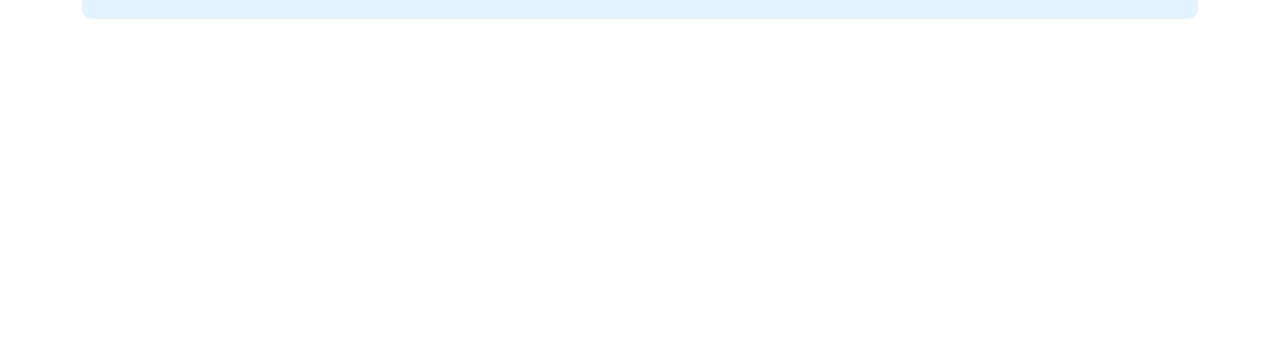
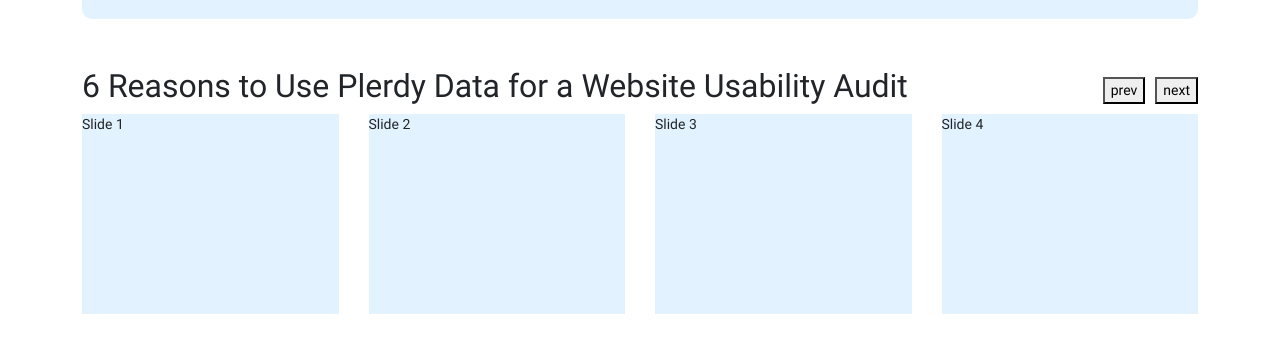
Before and after one commit to adwasar/Predy-test, a website built with Vite: page src/index.html in a window 1280 px wide. Shown: the part 739-1092 px from the top of the page. Before the commit the page ends 800 px from the top, so only its background shows below. Built offline with nearby package versions, Linux system fonts and the light colour scheme; files whose address does not match are found by name.

Commit message:
feat: primary slider

```diff
--- a/package.json
+++ b/package.json
@@ -14,6 +14,7 @@
   "dependencies": {
     "@popperjs/core": "^2.11.8",
     "bootstrap": "^5.3.3",
-    "sass": "^1.32.13"
+    "sass": "^1.32.13",
+    "swiper": "^11.1.9"
   }
 }
--- a/src/index.html
+++ b/src/index.html
@@ -42,12 +42,14 @@
       <div class="custom-hero__info">
         <div class="custom-hero__content">
           <h1 class="custom-hero__title">How to do a Website Audit to Improve SEO & Conversions</h1>
-          <p class="custom-hero__text">Usability auditing with the Plerdy tool is a comprehensive expert assessment of your website based on a
+          <p class="custom-hero__text">Usability auditing with the Plerdy tool is a comprehensive expert assessment of
+            your website based on a
             profound study of user behavior registered on it. Plerdy will provide you with crucial data based on which
             you
             will be able to run an efficient usability audit of your website, identify and fix SEO issues, and
             subsequently lead it to higher positions in search.</p>
-          <p class="custom-hero__sub-text">Thus, you'll compile a list of flaws in your website interface, navigation, and conversion path that can
+          <p class="custom-hero__sub-text">Thus, you'll compile a list of flaws in your website interface, navigation,
+            and conversion path that can
             eventually affect its micro and macro conversion rates.</p>
           <button class="custom-btn">Run the Plerdy tool</button>
         </div>
@@ -66,6 +68,27 @@
         <img class="custom-hero__img" src="./assets/img/user.png" alt="User">
       </div>
     </div>
+
+    <div class="custom-slider my-5">
+      <div class="custom-slider__header">
+        <h2>6 Reasons to Use Plerdy Data for a Website Usability Audit</h2>
+        <div class="custom-slider__btns">
+          <button class="custom-slider__btn-prev">prev</button>
+          <button class="custom-slider__btn-next">next</button>
+        </div>
+      </div>
+      <div class="swiper">
+        <div class="swiper-wrapper">
+          <div class="swiper-slide">Slide 1</div>
+          <div class="swiper-slide">Slide 2</div>
+          <div class="swiper-slide">Slide 3</div>
+          <div class="swiper-slide">Slide 4</div>
+          <div class="swiper-slide">Slide 5</div>
+          <div class="swiper-slide">Slide 6</div>
+        </div>
+        <div class="custom-slider__pagination"></div>
+      </div>
+    </div>
   </div>
 
   <script type="module" src="./main.js"></script>
--- a/src/main.js
+++ b/src/main.js
@@ -1,3 +1,33 @@
 import * as bootstrap from 'bootstrap'
+import Swiper from 'swiper'
+import { Navigation, Pagination } from 'swiper/modules'
 
+import 'swiper/css'
+import 'swiper/css/navigation'
+import 'swiper/css/pagination'
 import './scss/main.scss'
+
+const swiper = new Swiper('.swiper', {
+  modules: [Navigation, Pagination],
+  slidesPerView: 1,
+  spaceBetween: 30,
+  loop: true,
+  pagination: {
+    el: '.custom-slider__pagination',
+  },
+  navigation: {
+    nextEl: '.custom-slider__btn-next',
+    prevEl: '.custom-slider__btn-prev',
+  },
+  breakpoints: {
+    575: {
+      slidesPerView: 2,
+    },
+    767: {
+      slidesPerView: 3,
+    },
+    1199: {
+      slidesPerView: 4,
+    },
+  },
+})
--- a/src/scss/_styles.scss
+++ b/src/scss/_styles.scss
@@ -135,3 +135,31 @@
     font-size: 14px;
   }
 }
+
+.custom-slider {
+  &__header {
+    display: flex;
+    justify-content: space-between;
+    align-items: center;
+  }
+
+  &__btns {
+    display: flex;
+    gap: 10px;
+    @include media-breakpoint-down(sm) {
+      display: none;
+    }
+  }
+
+  .swiper-slide {
+    height: 200px;
+    background-color: $bg-hero;
+  }
+
+  &__pagination {
+    display: none;
+    @include media-breakpoint-down(sm) {
+      display: block;
+    }
+  }
+}
```
Also changed, not shown: 1 other file.
